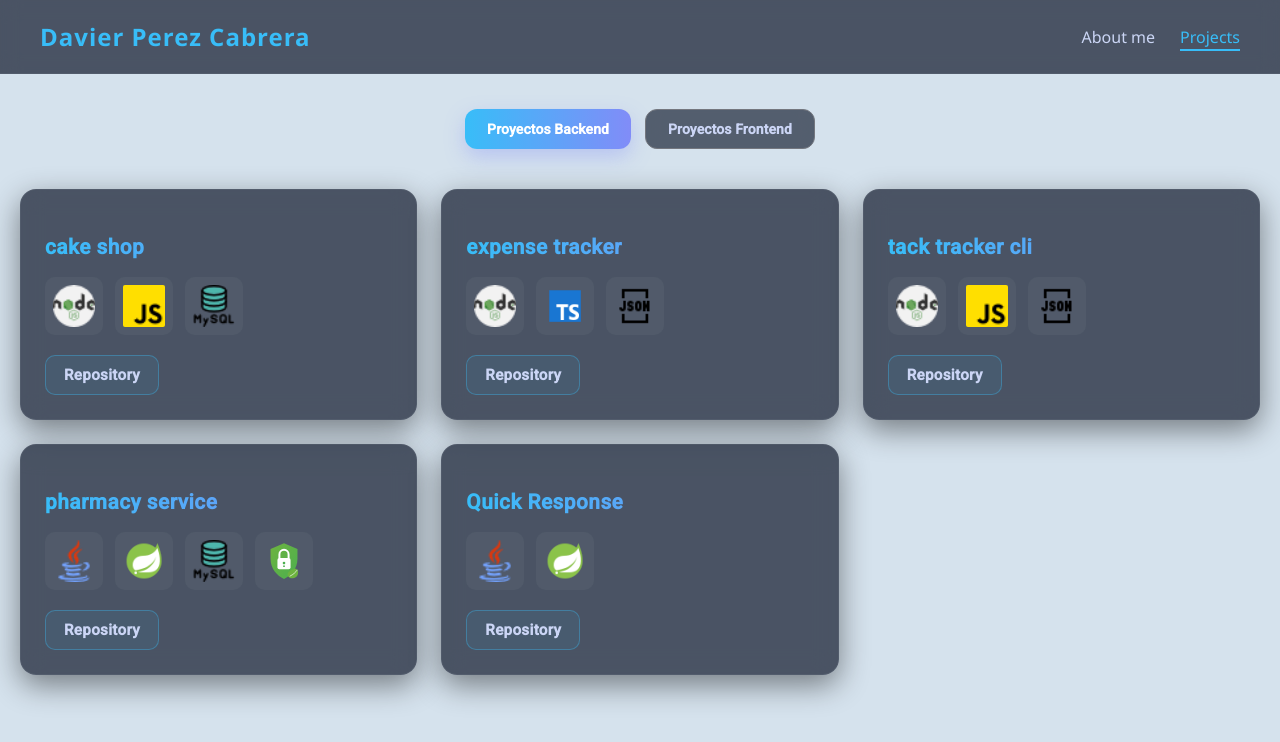
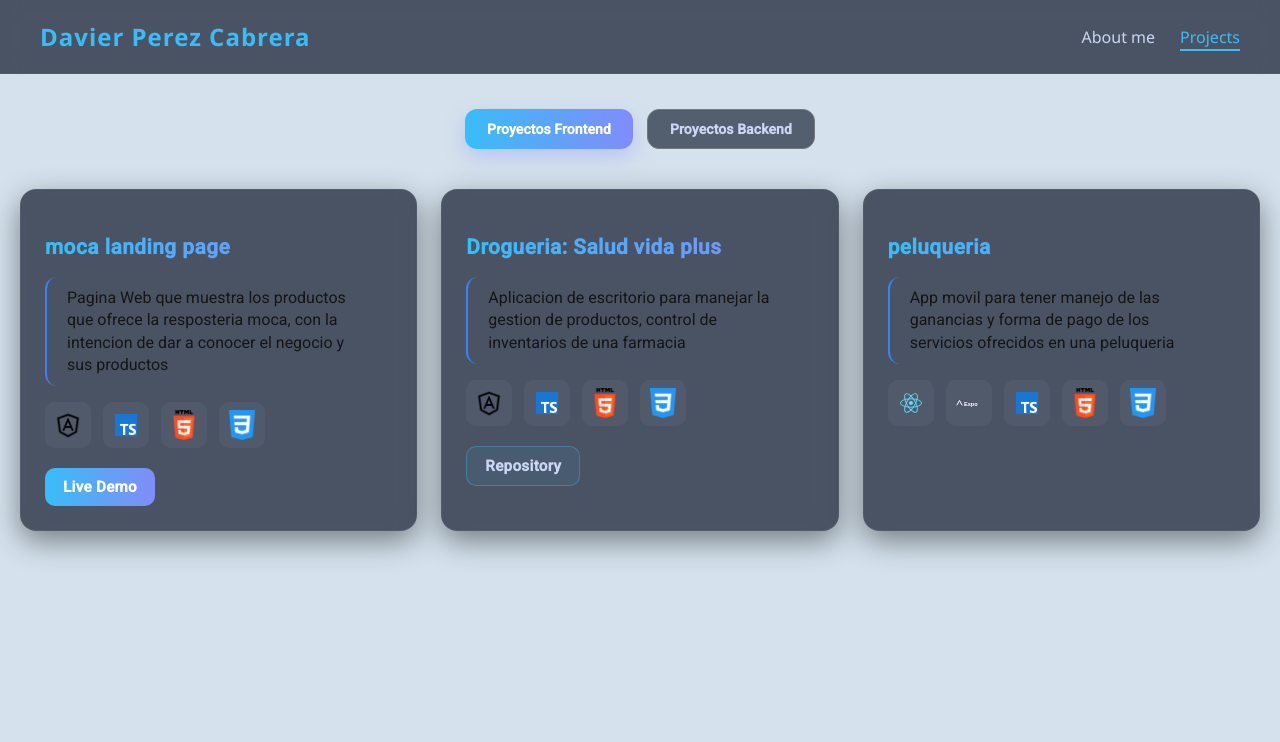
Before and after one commit to dperezc21/davier-portfolio, an Angular app: page /projects in a window 1280 px wide. Shown: the top 742 px of the page. Built offline with nearby package versions, Linux system fonts and the light colour scheme.

Commit message:
feat: write description for each project

```diff
--- a/src/app/components/projects-cards/projects-cards.component.css
+++ b/src/app/components/projects-cards/projects-cards.component.css
@@ -42,6 +42,21 @@
   letter-spacing: 0.5px;
 }
 
+.project-description {
+  font-size: 16px;
+  line-height: 1.4;
+  color: #151515;
+  padding: 10px 20px;
+  border-radius: 12px;
+  border-left: 2px solid #3b82f6; /* azul moderno */
+  margin-top: 12px;
+  transition: all 0.3s ease;
+}
+
+.project-description:hover {
+  transform: translateY(-2px);
+}
+
 /* Contenedor de iconos */
 .icons {
   display: flex;
@@ -52,8 +67,8 @@
 
 /* Iconos tecnologías */
 .icon {
-  width: 42px;
-  height: 42px;
+  width: 30px;
+  height: 30px;
   padding: 8px;
 
   background: rgba(255, 255, 255, 0.04);
--- a/src/app/components/projects-cards/projects-cards.component.html
+++ b/src/app/components/projects-cards/projects-cards.component.html
@@ -2,9 +2,10 @@
   @for (project of projects; track project.projectName) {
     <div class="project-card">
       <p class="project-title">{{project.projectName}}</p>
+      <p class="project-description">{{project.description}}</p>
       <div class="icons">
         @for(icon of project.technologiesIcons; track icon.name) {
-          <img class="icon" src="{{icon.path}}" alt="{{icon.name}}">
+          <img class="icon" ngSrc="{{icon.path}}" alt="{{icon.name}}" width="100" height="100">
         }
       </div>
       <div class="display-flex-row">
--- a/src/app/components/projects-cards/projects-cards.component.ts
+++ b/src/app/components/projects-cards/projects-cards.component.ts
@@ -1,12 +1,13 @@
 import {Component, Input, OnChanges, OnInit, SimpleChanges} from '@angular/core';
 import {Project} from '../../constants/projects';
 import {ICONS_TECHNOLOGIES, IconsValue} from '../../constants/icons-path';
-import {NgIf} from '@angular/common';
+import {NgIf, NgOptimizedImage} from '@angular/common';
 
 @Component({
   selector: 'app-projects-cards',
   imports: [
-    NgIf
+    NgIf,
+    NgOptimizedImage
   ],
   templateUrl: './projects-cards.component.html',
   standalone: true,
--- a/src/app/components/projects/projects.component.html
+++ b/src/app/components/projects/projects.component.html
@@ -1,5 +1,15 @@
 <div class="margin-top-35">
   <div class="buttons-item">
+    <button
+      mat-stroked-button
+      disableRipple
+      class="button-projects"
+      [class.active]="selectedTag === TAG_FRONTEND"
+      (click)="displayProjects(TAG_FRONTEND)"
+    >
+      Proyectos Frontend
+    </button>
+
     <button
       mat-stroked-button
       disableRipple
@@ -9,16 +19,6 @@
     >
       Proyectos Backend
     </button>
-
-    <button
-      mat-stroked-button
-      disableRipple
-      class="button-projects"
-      [class.active]="selectedTag === TAG_FRONTEND"
-      (click)="displayProjects(TAG_FRONTEND)"
-    >
-      Proyectos Frontend
-    </button>
   </div>
   <app-projects-cards [projects]="projects"></app-projects-cards>
 </div>
--- a/src/app/components/projects/projects.component.ts
+++ b/src/app/components/projects/projects.component.ts
@@ -25,6 +25,6 @@ export class ProjectsComponent implements OnInit {
   }
 
   ngOnInit(): void {
-    this.displayProjects(this.TAG_BACKEND);
+    this.displayProjects(this.TAG_FRONTEND);
   }
 }
--- a/src/app/constants/icons-path.ts
+++ b/src/app/constants/icons-path.ts
@@ -84,6 +84,10 @@ export const OTHER_TECHNOLOGIES: IconsValue[] = [
   {
     name: "expo",
     path: "/expo.svg"
+  },
+  {
+    name: "Json Web Token",
+    path: "/jwt.svg"
   }
 ]
 
--- a/src/app/constants/projects.ts
+++ b/src/app/constants/projects.ts
@@ -5,7 +5,8 @@ export interface Project {
   technologies: string[],
   repository: string,
   link?: string,
-  technologiesIcons?: IconsValue[]
+  technologiesIcons?: IconsValue[],
+  description?: string
 }
 
 export const FRONTEND_PROJECTS: Project[] = [
@@ -13,53 +14,62 @@ export const FRONTEND_PROJECTS: Project[] = [
     projectName: "moca landing page",
     technologies: ["angularjs", "typescript", "HTML", "css"],
     repository: "",
-    link: "https://moca-landing-page-f8fa.vercel.app/"
+    link: "https://moca-landing-page-f8fa.vercel.app/",
+    description: "Pagina Web que muestra los productos que ofrece la resposteria moca, con la intencion de dar a conocer el negocio y sus productos"
   },
-  {
+  /*{
     projectName: "moca",
     technologies: ["angularjs", "typescript", "HTML", "css"],
     repository: "",
-    link: ""
-  },
+    link: "",
+    description: ""
+  },*/
   {
-    projectName: "Sistema de gestion de farmacia",
+    projectName: "Drogueria: Salud vida plus",
     technologies: ["angularjs", "typescript", "HTML", "css"],
     repository: "https://github.com/dperezc21/pharmacy-app",
-    link: ""
+    link: "",
+    description: "Aplicacion de escritorio para manejar la gestion de productos, control de inventarios de una farmacia"
   },
   {
     projectName: "peluqueria",
     technologies: ["react native", "expo", "typescript", "HTML", "css"],
     repository: "",
-    link: ""
+    link: "",
+    description: "App movil para tener manejo de las ganancias y forma de pago de los servicios ofrecidos en una peluqueria"
   },
 ];
 
 export const BACKEND_PROJECTS: Project[] = [
+  /*{
+    projectName: "cake shop",
+    technologies: ["nodejs", "javascript", "mysql", "Json Web Token"],
+    repository: "https://github.com/dperezc21/cake-shop-backend",
+    description: "Proyecto para manejas datos de la reposteria MOCA, incluyendo autenticacion de usuarios"
+  },*/
   {
-    projectName: "cake shop",
-    technologies: ["nodejs", "javascript", "mysql"],
-    repository: "https://github.com/dperezc21/cake-shop-backend",
+    projectName: "Seguimiento de gastos",
+    technologies: ["nodejs", "typescript", "JSON"],
+    repository: "https://github.com/dperezc21/expense-tracker",
+    description: "Proyecto para realizar segimiento de gastos, y visualizar gastos por categoria"
   },
   {
-    projectName: "expense tracker",
-    technologies: ["nodejs", "typescript", "JSON"],
-    repository: "https://github.com/dperezc21/expense-tracker",
+    projectName: "task tracker cli",
+    technologies: ["nodejs", "javascript", "JSON"],
+    repository: "https://github.com/dperezc21/task-tracker-cli",
+    description: "Herramienta de línea de comandos diseñada para gestionar tareas sin necesidad de interfaces gráficas. Permite crear, listar, actualizar y eliminar tareas directamente desde la terminal"
   },
   {
-    projectName: "tack tracker cli",
-    technologies: ["nodejs", "javascript", "JSON"],
-    repository: "https://github.com/dperezc21/task-tracker-cli",
+    projectName: "Service de Drogueria",
+    technologies: ["java", "spring boot", "mysql", "spring security", "Json Web Token"],
+    repository: "https://github.com/dperezc21/pharmacy-service",
+    description: "Servicio que maneja los datos de la Drogueria, brinda autenticacion de usuarios, maneja pedidos de productos por orden, realiza inventario de stock de los productos."
   },
   {
-    projectName: "pharmacy service",
-    technologies: ["java", "spring boot", "mysql", "spring security"],
-    repository: "https://github.com/dperezc21/pharmacy-service",
-  },
-  {
-    projectName: "Quick Response",
+    projectName: "Servicio de QR",
     technologies: ["java", "spring boot"],
     repository: "https://github.com/dperezc21/quick-response",
+    description: "Servicio util para generar QR, a partir de un texto"
   }
 ];
 
```
Also changed, not shown: public/jwt.svg (added).
